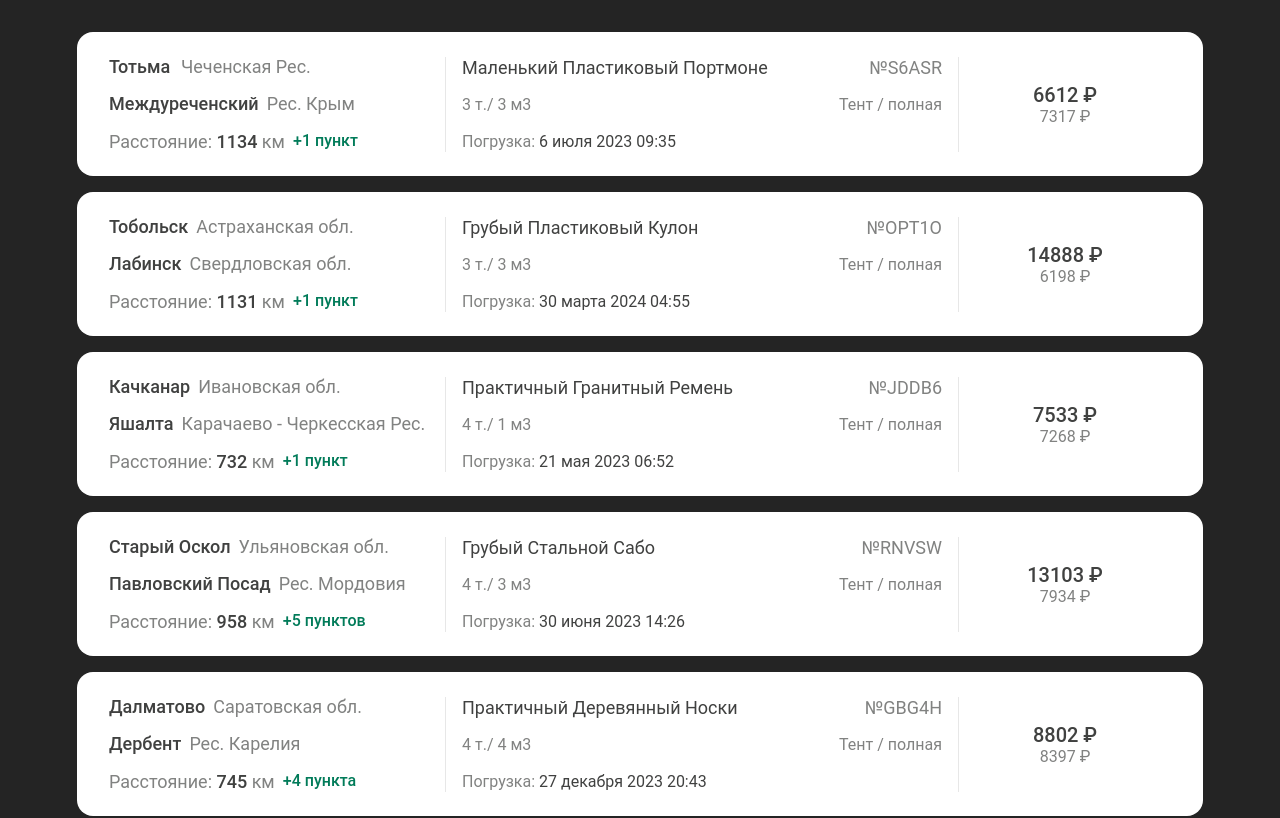
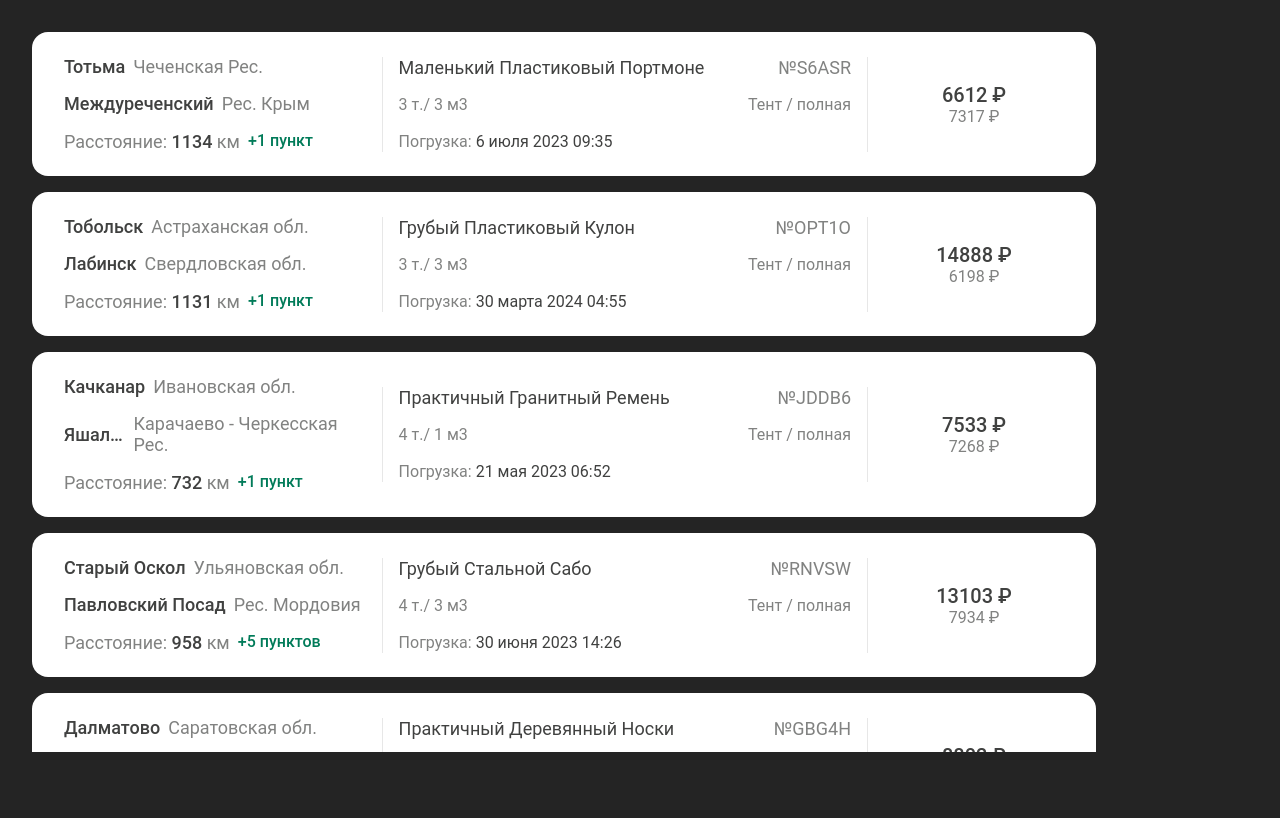
Before and after one commit to kirill-k88/vite-react-ts-rtk-scss-iteco, a React (Vite) app: page / in a window 1280 px wide. Shown: the top 818 px of the page. Built offline with nearby package versions, Linux system fonts and the light colour scheme.

Commit message:
added infinity scroll

```diff
--- a/package.json
+++ b/package.json
@@ -15,10 +15,10 @@
     "@tanstack/react-query": "^5.29.2",
     "classnames": "^2.5.1",
     "date-fns": "^3.6.0",
-    "moment": "^2.30.1",
     "react": "^18.2.0",
     "react-dom": "^18.2.0",
-    "react-redux": "^9.1.0"
+    "react-redux": "^9.1.0",
+    "react-virtuoso": "^4.7.8"
   },
   "devDependencies": {
     "@types/react": "^18.2.66",
--- a/src/App.tsx
+++ b/src/App.tsx
@@ -1,16 +1,13 @@
-import { FC } from 'react';
+import { type FC } from 'react';
 
 import { List } from './components/List/List';
-import { useQueryItineraries } from './hooks/useQueryItineraries';
 
 import './App.css';
 
 export const App: FC = () => {
-  const { data, isLoading, isError } = useQueryItineraries();
-
   return (
     <div>
-      <List itineraryLsit={data} />
+      <List />
     </div>
   );
 };
--- a/src/components/CargoInfo/CargoInfo.tsx
+++ b/src/components/CargoInfo/CargoInfo.tsx
@@ -1,4 +1,4 @@
-import { FC } from 'react';
+import { type FC } from 'react';
 
 import styles from './CargoInfo.module.scss';
 
@@ -7,7 +7,7 @@ interface ICargoInfoProps {
   weight: number;
   volume: number;
   act: string;
-  loadingDate: Date;
+  loadingDate: string;
 }
 
 export const CargoInfo: FC<ICargoInfoProps> = ({ cargo, weight, volume, act, loadingDate }) => {
--- a/src/components/DeliveryRoute/DeliveryRoute.tsx
+++ b/src/components/DeliveryRoute/DeliveryRoute.tsx
@@ -1,4 +1,4 @@
-import { FC } from 'react';
+import { type FC } from 'react';
 
 import styles from './DeliveryRoute.module.scss';
 
--- a/src/components/Itinerary/Itinerary.module.scss
+++ b/src/components/Itinerary/Itinerary.module.scss
@@ -1,6 +1,8 @@
 .itinerary {
+  width: 1000px;
   max-width: 1109px;
   max-height: 139px;
+  margin-bottom: 16px;
   padding: 24px 32px;
   display: flex;
   align-items: center;
--- a/src/components/List/List.module.scss
+++ b/src/components/List/List.module.scss
@@ -1,6 +1,9 @@
 .list {
-  display: flex;
-  flex-direction: column;
-  align-items: center;
-  gap: 16px;
+  height: 90vh;
+  width: 100%;
+
+  &__infinityScrol {
+    width: 100%;
+    height: 100%;
+  }
 }
--- a/src/components/List/List.tsx
+++ b/src/components/List/List.tsx
@@ -1,24 +1,29 @@
 import { FC } from 'react';
+import { Virtuoso } from 'react-virtuoso';
 
-import { IItinerary } from '../../mock/mockData';
 import styles from './List.module.scss';
 import { Itinerary } from '../Itinerary/Itinerary';
+import { useQueryItineraries } from '../../hooks/useQueryItineraries';
 
-interface IListProps {
-  itineraryLsit: IItinerary[] | undefined;
-}
+export const List: FC = () => {
+  const { data, isLoading, isError, isLoadingError, fetchNextPage, hasNextPage, isFetching } =
+    useQueryItineraries();
 
-export const List: FC<IListProps> = ({ itineraryLsit }) => {
-  console.log('props', itineraryLsit);
   return (
     <section className={styles.list}>
-      {itineraryLsit &&
-        itineraryLsit.map(i => (
-          <Itinerary
-            key={i.id}
-            itenirary={i}
-          />
-        ))}
+      {isLoading && <p>Грузим</p>}
+      {(isError || isLoadingError) && <p>Ошибка при загрузке данных с сервера</p>}
+      <Virtuoso
+        data={data?.pages.flatMap(page => page?.data ?? []) ?? []}
+        itemContent={(_, item) => <Itinerary key={item?.id} itenirary={item} />}
+        endReached={() => {
+          if (hasNextPage) {
+            fetchNextPage();
+          }
+        }}
+        className={styles.list__infinityScrol}
+      />
+      {isFetching && !isLoading && <p>Загрузка ...</p>}
     </section>
   );
 };
--- a/src/components/Price/Price.module.scss
+++ b/src/components/Price/Price.module.scss
@@ -5,8 +5,8 @@
 }
 
 .price {
-  width: 180px;
-  padding: 0 16px;
+  min-width: 180px;
+  margin-left: 16px;
   display: flex;
   flex-direction: column;
   align-items: center;
--- a/src/components/Price/Price.tsx
+++ b/src/components/Price/Price.tsx
@@ -1,4 +1,4 @@
-import { FC } from 'react';
+import { type FC } from 'react';
 
 import styles from './Price.module.scss';
 
--- a/src/hooks/useQueryItineraries.ts
+++ b/src/hooks/useQueryItineraries.ts
@@ -1,10 +1,12 @@
-import { useQuery } from '@tanstack/react-query';
+import { useInfiniteQuery } from '@tanstack/react-query';
 import { fetchMockData } from '../mock/mockData';
 
 export const useQueryItineraries = () =>
-  useQuery({
+  useInfiniteQuery({
     queryKey: ['getItinerary'],
-    queryFn: async () => {
-      return await fetchMockData(50);
-    }
+    queryFn: async ({ pageParam = 1 }) => {
+      return await fetchMockData(pageParam);
+    },
+    initialPageParam: 0,
+    getNextPageParam: lastPageData => lastPageData?.nextPage
   });
--- a/src/mock/mockData.ts
+++ b/src/mock/mockData.ts
@@ -56,13 +56,17 @@ const getMockData = (count: number): IItinerary[] => {
   return itineraryList;
 };
 
-export const fetchMockData = async (count: number) => {
+export const fetchMockData = async (page: number) => {
   try {
-    const data = await new Promise<IItinerary[]>(resolve => {
-      setTimeout(() => resolve(getMockData(count)), 2000);
+    const data = await new Promise<IItinerary[]>((resolve, reject) => {
+      setTimeout(() => resolve(getMockData(50)), 2000);
+      /*  setTimeout(() => {
+        reject('Ошибка сервера');
+      }, 2000); */
     });
-    return data;
+    return { data, nextPage: page + 1 };
   } catch (err) {
-    console.log('Ошибка при запросе:', err);
+    console.log(`Ошибка при запросе: ${err}`);
+    throw new Error(`Ошибка при запросе: ${err}`);
   }
 };
```
Also changed, not shown: src/components/Itinerary/Itinerary.tsx (+3 -6 lines), 1 other file (tests, documents, lock files or other folders).
